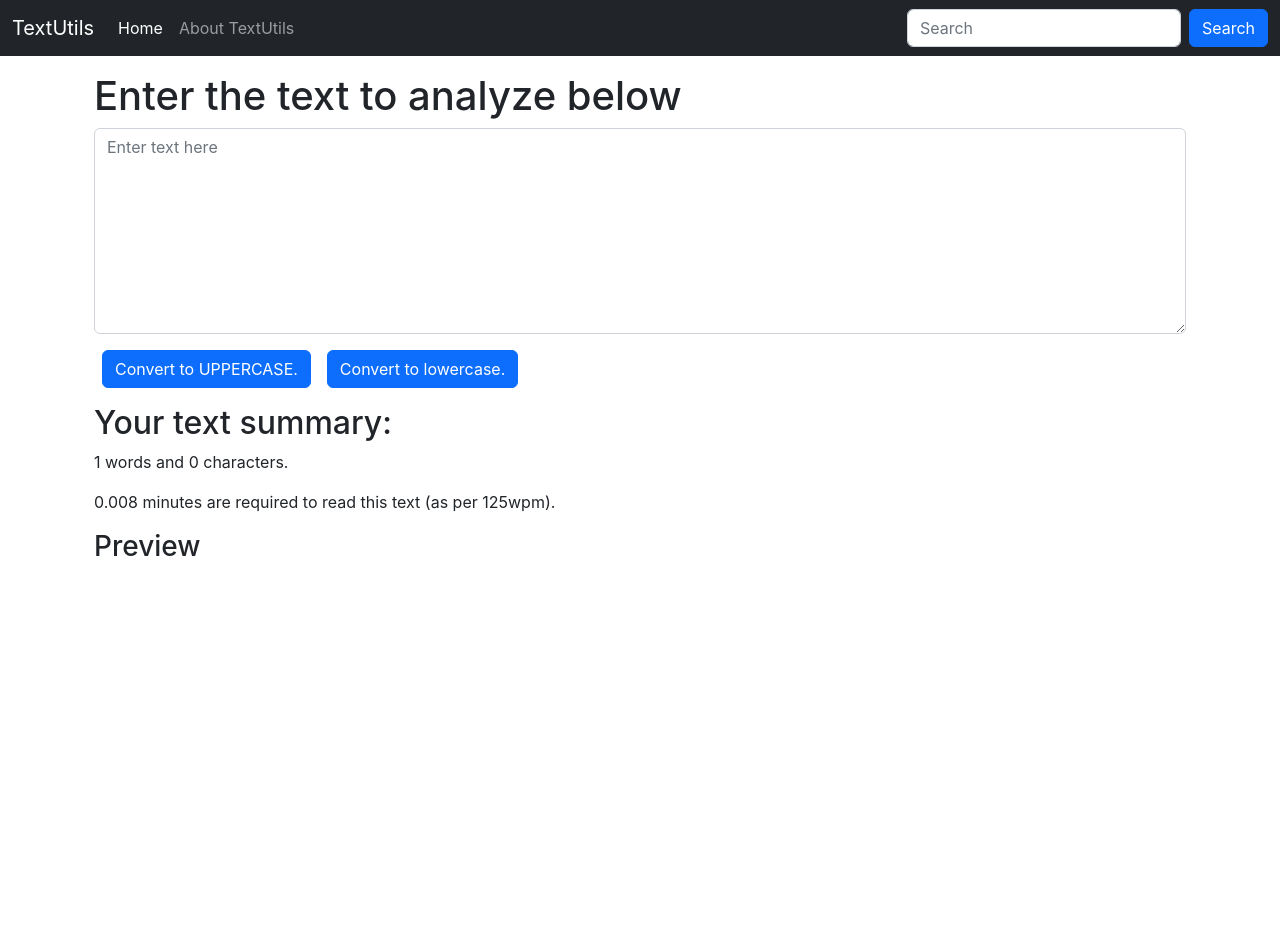
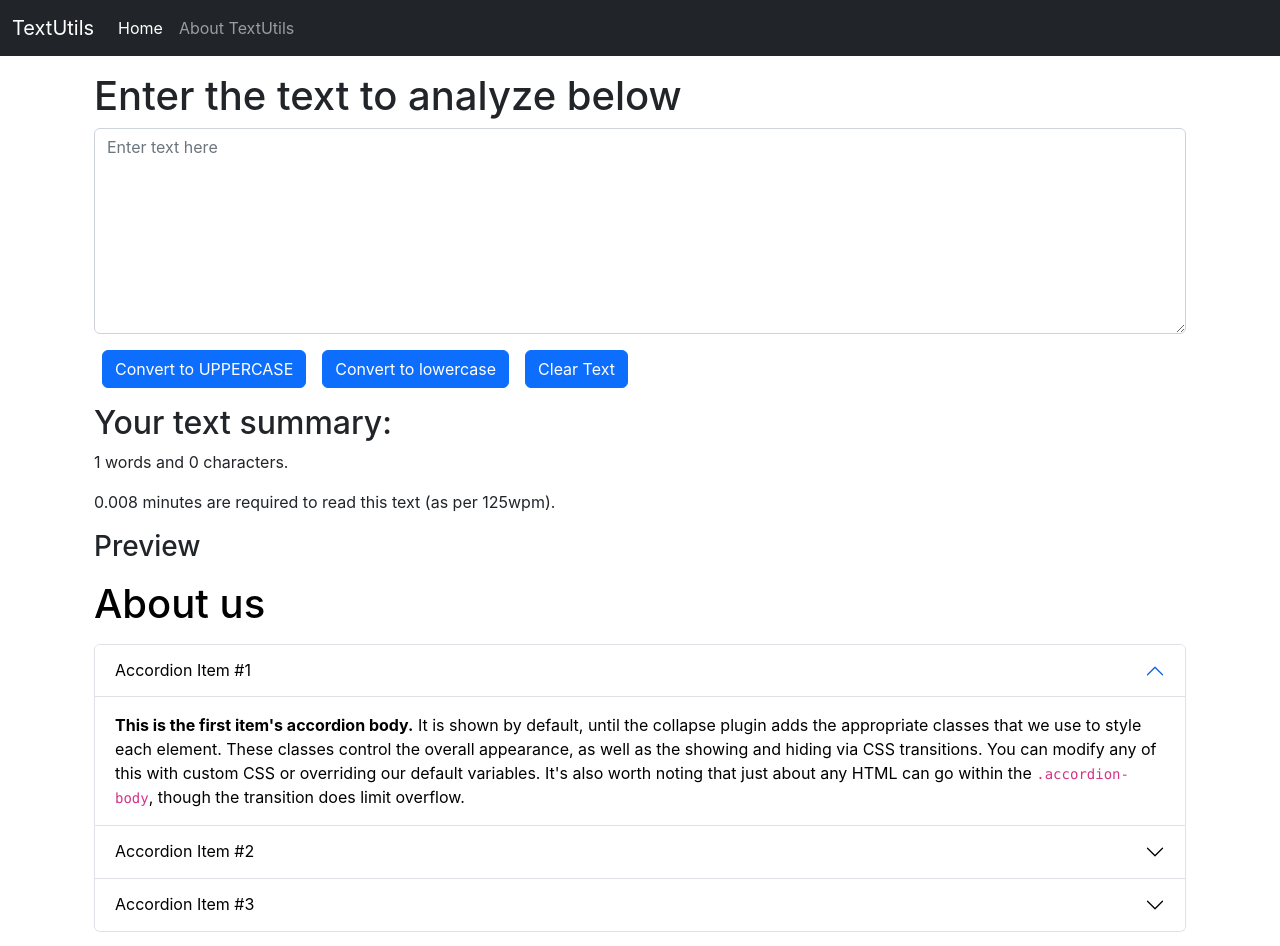
Before and after one commit to CodeWithShashank/Text-Utils, a React (Create React App) app: page / in a window 1280 px wide. Shown: the top 946 px of the page. Before the commit the page ends 800 px from the top, so only its background shows below. Built offline with nearby package versions, Linux system fonts and the light colour scheme.

Commit message:
Added 'About us' and theme change functionality to it

```diff
--- a/src/App.js
+++ b/src/App.js
@@ -1,4 +1,5 @@
 import './App.css';
+import About from './components/About';
 import Navbar from './components/Navbar';
 import TextForm from './components/TextForm';
 
@@ -8,6 +9,7 @@
       <Navbar title="TextUtils" aboutText = "About TextUtils"/>
       <div className="container my-3">
       <TextForm heading = "Enter the text to analyze below"/>
+      <About/>
       </div>
     </>
   );
--- /dev/null
+++ b/src/components/About.js
@@ -0,0 +1,74 @@
+import React, { useState } from 'react'
+
+export default function About() {
+
+    const [myStyle, setMyStyle] = useState({
+        color: "black",
+        backgroundColor: "white"
+    });
+    const [switchTo, setSwitchTo] = useState("Enable Dark Mode");
+
+    const toggleStyle = () => {
+        if(myStyle.color === "white"){
+            setMyStyle({
+                color: "black",
+                backgroundColor: "white"
+            });
+            setSwitchTo("Enable Dark Mode");
+        }
+        else {
+            setMyStyle({
+                color: "white",
+                backgroundColor: "black"
+            });
+            setSwitchTo("Enable Light Mode");
+        }
+    }
+
+    return (
+        <div className="container" style={myStyle}>
+            <h1 className="my-3">About us</h1>
+            <div className="accordion" id="accordionExample">
+                <div className="accordion-item">
+                    <h2 className="accordion-header" id="headingOne">
+                        <button className="accordion-button" type="button" style={myStyle} data-bs-toggle="collapse" data-bs-target="#collapseOne" aria-expanded="true" aria-controls="collapseOne">
+                            Accordion Item #1
+                        </button>
+                    </h2>
+                    <div id="collapseOne" className="accordion-collapse collapse show" aria-labelledby="headingOne" data-bs-parent="#accordionExample">
+                        <div className="accordion-body" style={myStyle}>
+                            <strong>This is the first item's accordion body.</strong> It is shown by default, until the collapse plugin adds the appropriate classes that we use to style each element. These classes control the overall appearance, as well as the showing and hiding via CSS transitions. You can modify any of this with custom CSS or overriding our default variables. It's also worth noting that just about any HTML can go within the <code>.accordion-body</code>, though the transition does limit overflow.
+                        </div>
+                    </div>
+                </div>
+                <div className="accordion-item">
+                    <h2 className="accordion-header" id="headingTwo">
+                        <button className="accordion-button collapsed" type="button" style={myStyle}  data-bs-toggle="collapse" data-bs-target="#collapseTwo" aria-expanded="false" aria-controls="collapseTwo">
+                            Accordion Item #2
+                        </button>
+                    </h2>
+                    <div id="collapseTwo" className="accordion-collapse collapse" aria-labelledby="headingTwo" data-bs-parent="#accordionExample">
+                        <div className="accordion-body" style={myStyle}>
+                            <strong>This is the second item's accordion body.</strong> It is hidden by default, until the collapse plugin adds the appropriate classes that we use to style each element. These classes control the overall appearance, as well as the showing and hiding via CSS transitions. You can modify any of this with custom CSS or overriding our default variables. It's also worth noting that just about any HTML can go within the <code>.accordion-body</code>, though the transition does limit overflow.
+                        </div>
+                    </div>
+                </div>
+                <div className="accordion-item">
+                    <h2 className="accordion-header" id="headingThree">
+                        <button className="accordion-button collapsed" type="button" style={myStyle} data-bs-toggle="collapse" data-bs-target="#collapseThree" aria-expanded="false" aria-controls="collapseThree">
+                            Accordion Item #3
+                        </button>
+                    </h2>
+                    <div id="collapseThree" className="accordion-collapse collapse" aria-labelledby="headingThree" data-bs-parent="#accordionExample">
+                        <div className="accordion-body" style={myStyle}>
+                            <strong>This is the third item's accordion body.</strong> It is hidden by default, until the collapse plugin adds the appropriate classes that we use to style each element. These classes control the overall appearance, as well as the showing and hiding via CSS transitions. You can modify any of this with custom CSS or overriding our default variables. It's also worth noting that just about any HTML can go within the <code>.accordion-body</code>, though the transition does limit overflow.
+                        </div>
+                    </div>
+                </div>
+            </div>
+            <div className="my-3">
+            <button type="button" onClick={toggleStyle} className="btn btn-primary">{switchTo}</button>
+            </div>
+        </div>
+    )
+}
--- a/src/components/Navbar.js
+++ b/src/components/Navbar.js
@@ -19,10 +19,10 @@
                                 <a className="nav-link" href="/">{props.aboutText}</a>
                             </li>
                         </ul>
-                        <form className="d-flex" role="search">
+                        {/* <form className="d-flex" role="search">
                             <input className="form-control me-2" type="search" placeholder="Search" aria-label="Search" />
                             <button className="btn btn-primary" type="submit">Search</button>
-                        </form>
+                        </form> */}
                     </div>
                 </div>
             </nav>
--- a/src/components/TextForm.js
+++ b/src/components/TextForm.js
@@ -10,6 +10,11 @@
     const handleLoClick = () => {
         //console.log("lowercase was clicked and the text was " + text);
         let newText = text.toLowerCase();
+        setText(newText);
+    }
+    const handleClearClick = () => {
+        //console.log("lowercase was clicked and the text was " + text);
+        let newText = '';
         setText(newText);
     }
 
@@ -25,8 +30,9 @@
             <div className="mb-3">
                 <textarea className="form-control" value={text} onChange={handleOnChange} placeholder="Enter text here" id="myBox" rows="8"></textarea>
             </div>
-            <button className="btn btn-primary mx-2" onClick={handleUpClick}>Convert to UPPERCASE.</button>
-            <button className="btn btn-primary mx-2" onClick={handleLoClick}>Convert to lowercase.</button>
+            <button className="btn btn-primary mx-2" onClick={handleUpClick}>Convert to UPPERCASE</button>
+            <button className="btn btn-primary mx-2" onClick={handleLoClick}>Convert to lowercase</button>
+            <button className="btn btn-primary mx-2" onClick={handleClearClick}>Clear Text</button>
         </div>
         <div className="container my-3">
             <h2>Your text summary:</h2>
```
